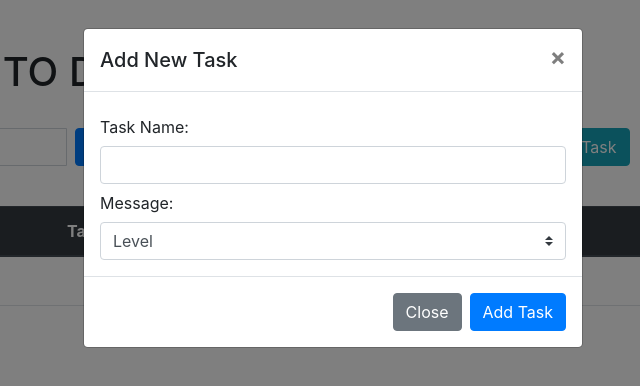
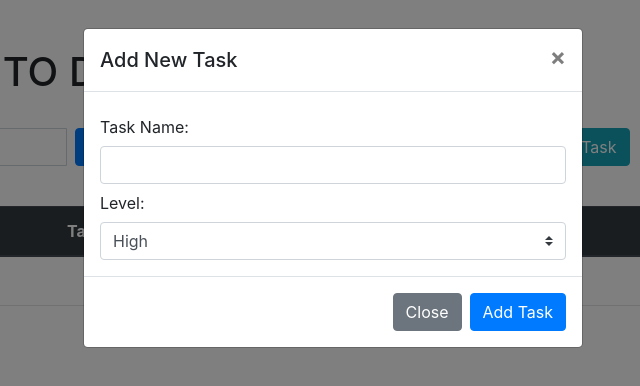
Before and after one commit to minh-le0205/bootstrap-to-do-list, a plain HTML site: page index.html in a window 1280 px wide. Both pictures are taken after a click on the button "Add Task". Shown: the full height of the page, 307-947 px from the left. Drawn offline with nearby package versions, Linux system fonts and the light colour scheme.

Commit message:
Update text

```diff
--- a/index.html
+++ b/index.html
@@ -97,10 +97,9 @@
                       </div>
                       <div class="form-group">
                         <label for="message-text" class="col-form-label"
-                          >Message:</label
+                          >Level:</label
                         >
                         <select class="custom-select col-12 task-level">
-                          <option value="0" disabled selected>Level</option>
                           <option value="high">High</option>
                           <option value="medium">Medium</option>
                           <option value="low">Low</option>
```
